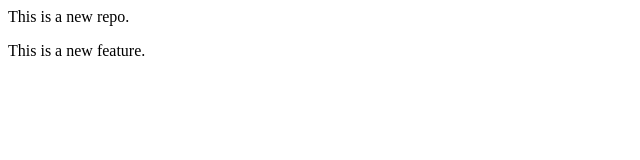
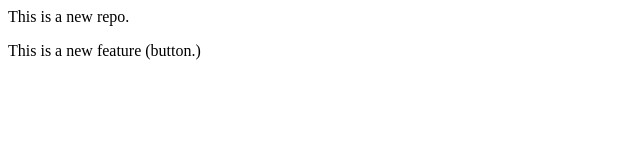
Before and after one commit to Jatinguptaaa/localRepo, a plain HTML site: page index.html in a window 1280 px wide. Shown: the full height of the page, 0-640 px from the left. Drawn offline with Linux system fonts and the light colour scheme.

```diff
--- a/index.html
+++ b/index.html
@@ -1,2 +1,2 @@
 <p>This is a new repo.</p>
-<p>This is a new feature.</p>
+<p>This is a new feature (button.)</p>
```
